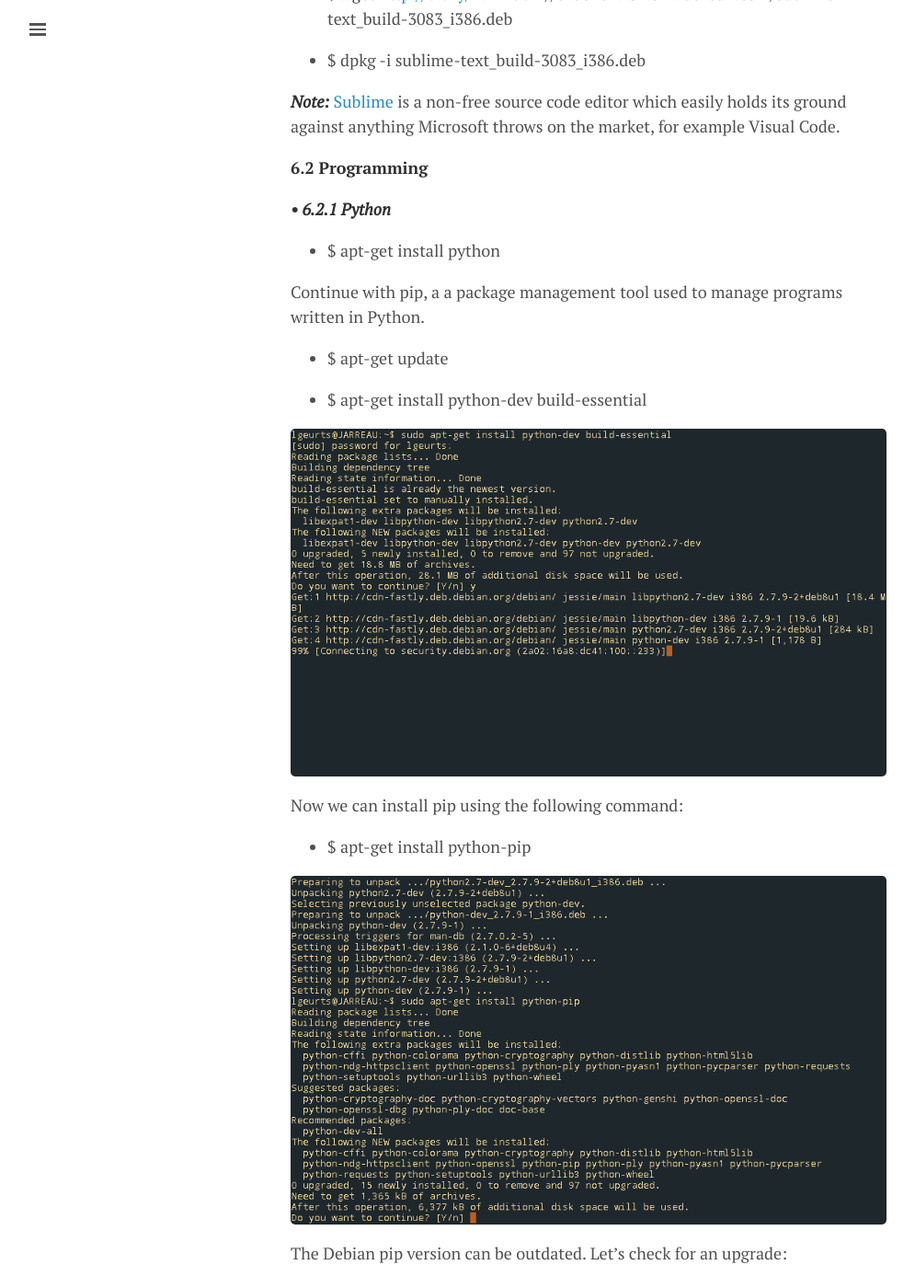
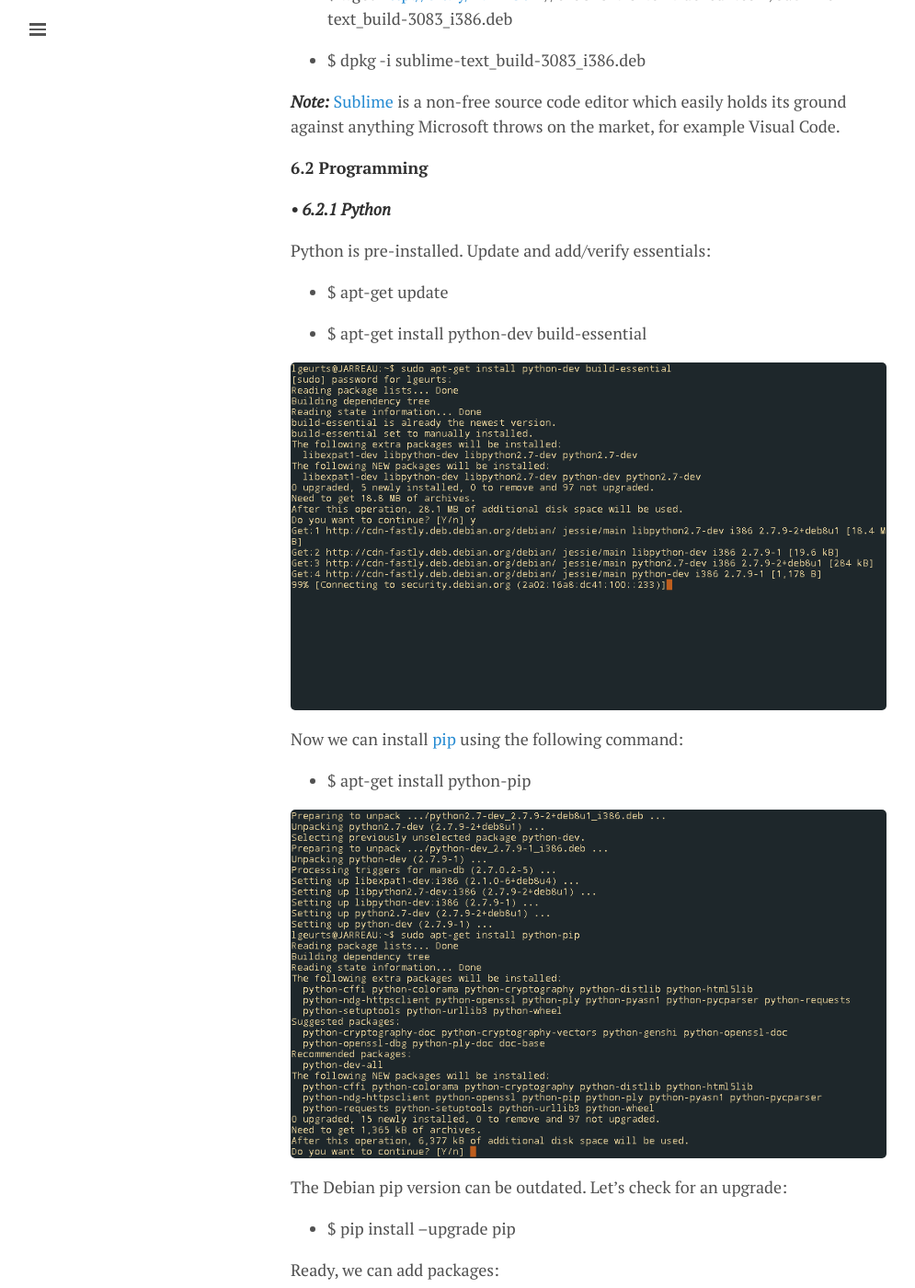
Before and after one commit to lgeurts/lgeurts.github.io, a Jekyll site: the page built from _posts/2017-07-11-bunsenlabs-linux-setup-notes-for dell-inspiron-6000.md, in a window 1280 px wide and 1400 px high, scrolled down 7384 px. Shown: the whole window at 92% size, without its empty margins (0-995 px from the left). Built offline with Jekyll 4.4.1, drawn with Linux system fonts in a browser that asks for light colours; nearby versions of some CDN libraries; comment, search, counter and statistics services are not loaded; some of the changed text lies outside the part shown.

Commit message:
Update 2017-07-11-bunsenlabs-linux-setup-notes-for dell-inspiron-6000.md

```diff
--- a/_posts/2017-07-11-bunsenlabs-linux-setup-notes-for dell-inspiron-6000.md
+++ b/_posts/2017-07-11-bunsenlabs-linux-setup-notes-for dell-inspiron-6000.md
@@ -229,9 +229,7 @@ I prefer Pathogen to some of the alternate Vim package managers because it's arg
 
 ***• 6.2.1 Python***
 
-- $ apt-get install python
-
-Continue with pip, a a package management tool used to manage programs written in Python.
+Python is pre-installed. Update and add/verify essentials:
 
 - $ apt-get update
 
@@ -239,11 +237,11 @@ Continue with pip, a a package management tool used to manage programs written i
 
 ![Python update](/assets/python.png)
 
-Now we can install pip using the following command:
+Now we can install [pip](https://en.wikipedia.org/wiki/Pip_%28package_manager%29) using the following command:
 
 - $ apt-get install python-pip
 
-![Pip](/assets/pip.png)
+![pip](/assets/pip.png)
 
 The Debian pip version can be outdated. Let's check for an upgrade:
 
```
